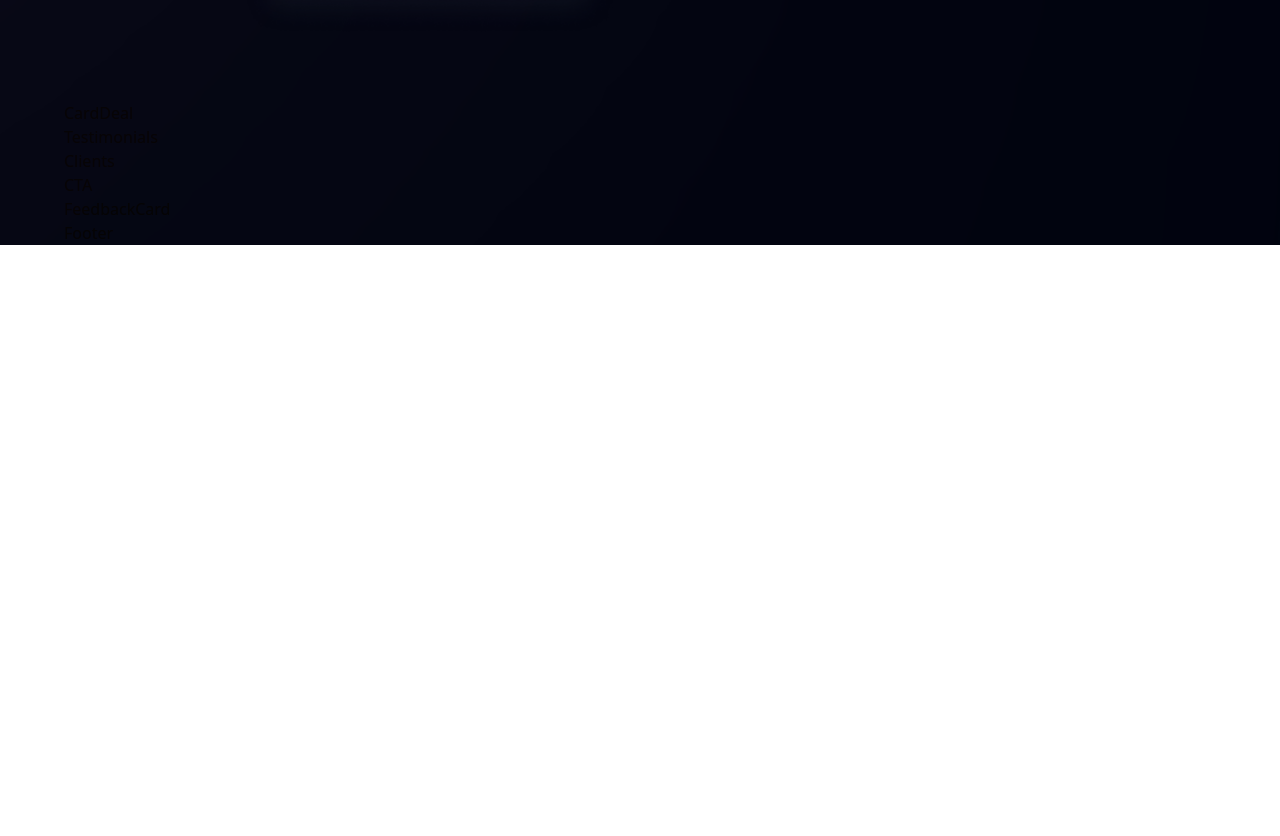
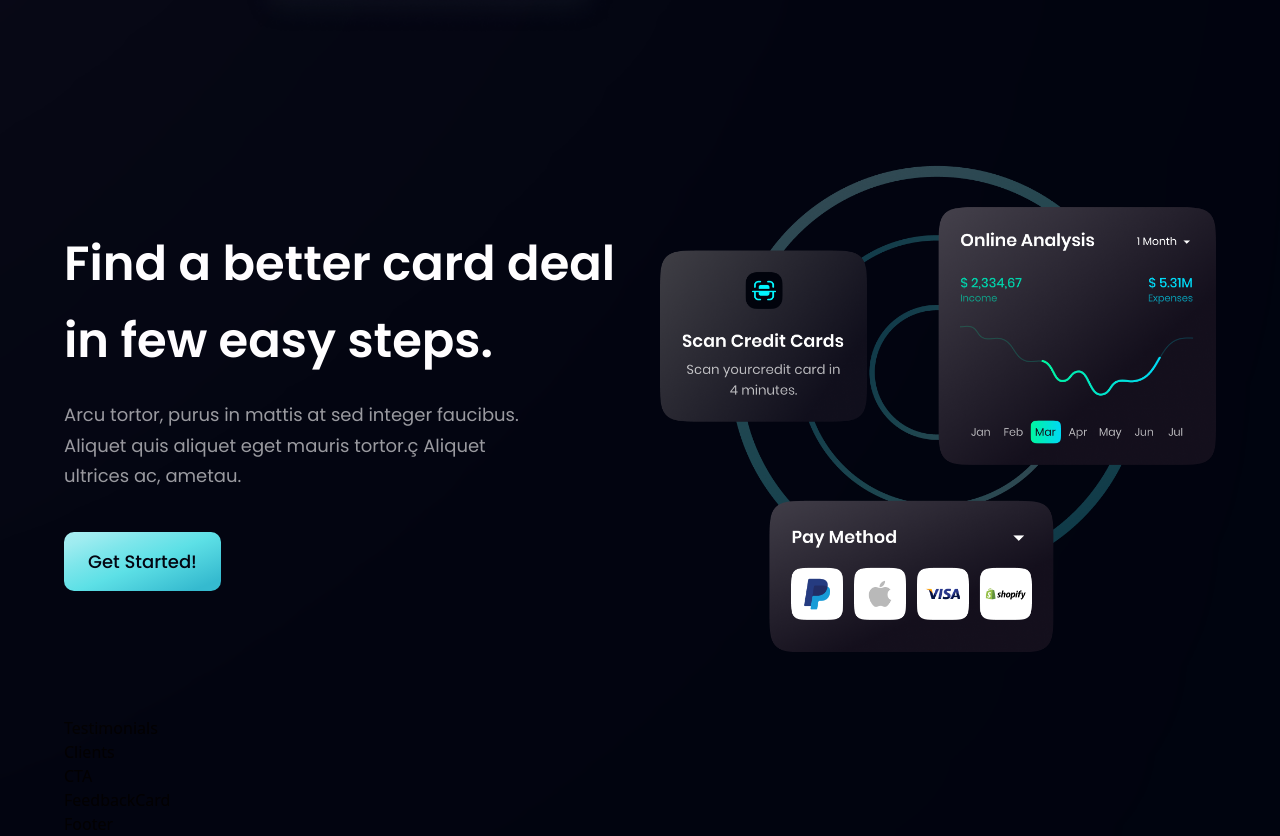
Before and after one commit to moro4/hoobank, a React (Vite) app: page / in a window 1280 px wide. Shown: the part 2064-2900 px from the top of the page. Before the commit the page ends 2309 px from the top, so only its background shows below. Built offline with nearby package versions, Linux system fonts and the light colour scheme.

Commit message:
implemented card section

```diff
--- a/src/components/Button.jsx
+++ b/src/components/Button.jsx
@@ -3,7 +3,8 @@ import React from 'react';
 function Button({styles}) {
    return (
       <button type='button' className={styles + ' py-4 px-6 bg-blue-gradient \
-         font-poppins rounded-[10px] font-medium text-[18px] text-primary outline-none'}
+         font-poppins rounded-[10px] font-medium text-[18px]\
+         text-primary outline-none'}
       >
          Get Started!
       </button>
--- a/src/components/CardDeal.jsx
+++ b/src/components/CardDeal.jsx
@@ -1,8 +1,29 @@
 import React from 'react';
+import {card} from '../assets';
+import styles, {layout} from '../style';
+import Button from './Button';
 
 function CardDeal() {
    return (
-      <div>CardDeal</div>
+      <section className={layout.section}>
+
+         <div className={layout.sectionInfo}>
+            <h2 className={styles.heading2}>
+               Find a better card deal <br className='lg:block hidden' />
+               in few easy steps.
+            </h2>
+            <p className={styles.paragraph + 'max-w-[470px] mt-5'}>
+               Arcu tortor, purus in mattis at sed integer faucibus. Aliquet
+               quis aliquet eget mauris tortor.ç Aliquet ultrices ac, ametau.
+            </p>
+            <Button styles='mt-10' />
+         </div>
+
+         <div className={layout.sectionImg}>
+            <img src={card} alt="card" className='w-[100%] h-[100%]' />
+         </div>
+
+      </section>
    )
 }
 
--- a/tailwind.config.cjs
+++ b/tailwind.config.cjs
@@ -19,7 +19,7 @@ module.exports = {
          ss: "620px",
          sm: "768px",
          md: "1060px",
-         lg: "1200px",
+         lg: "1271px",
          xl: "1700px",
       },
    },
```
